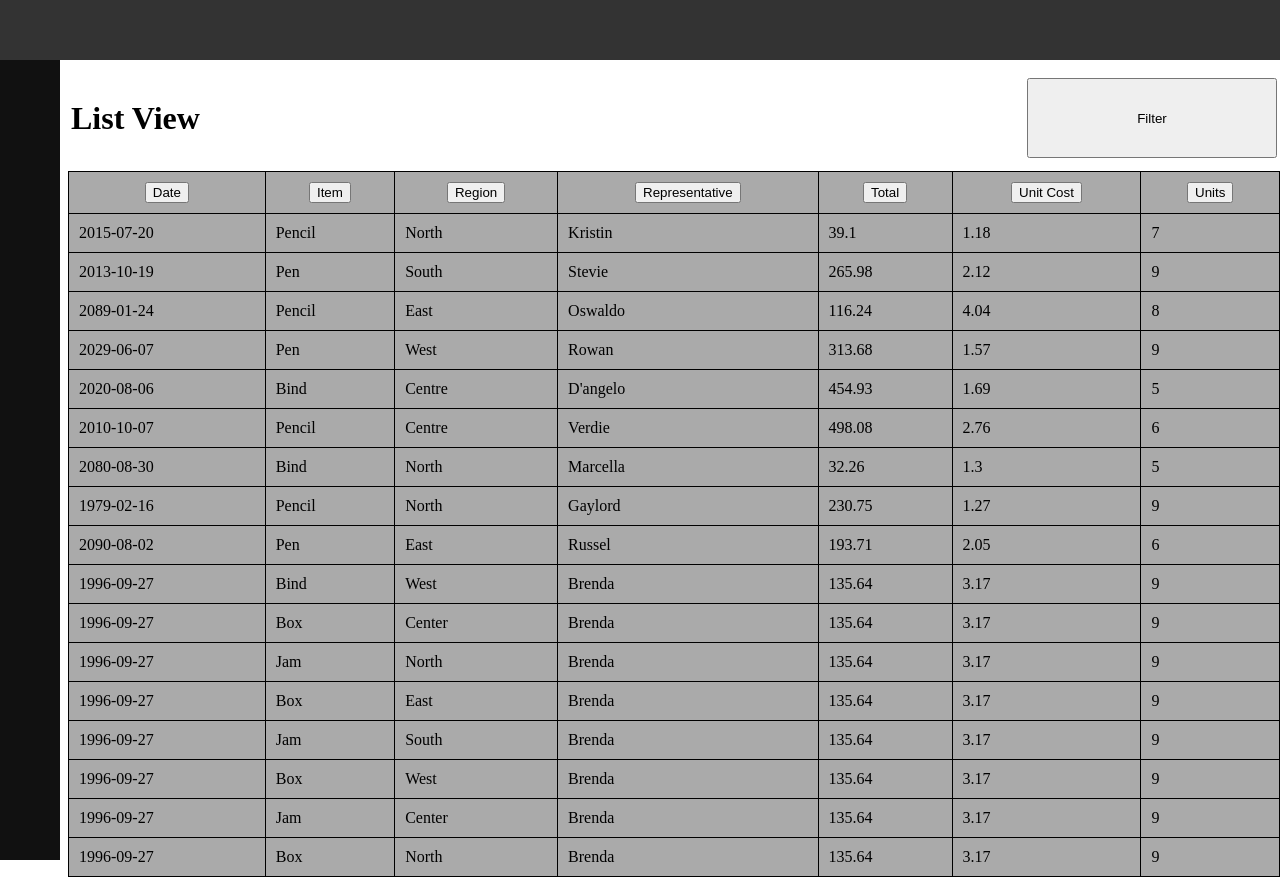
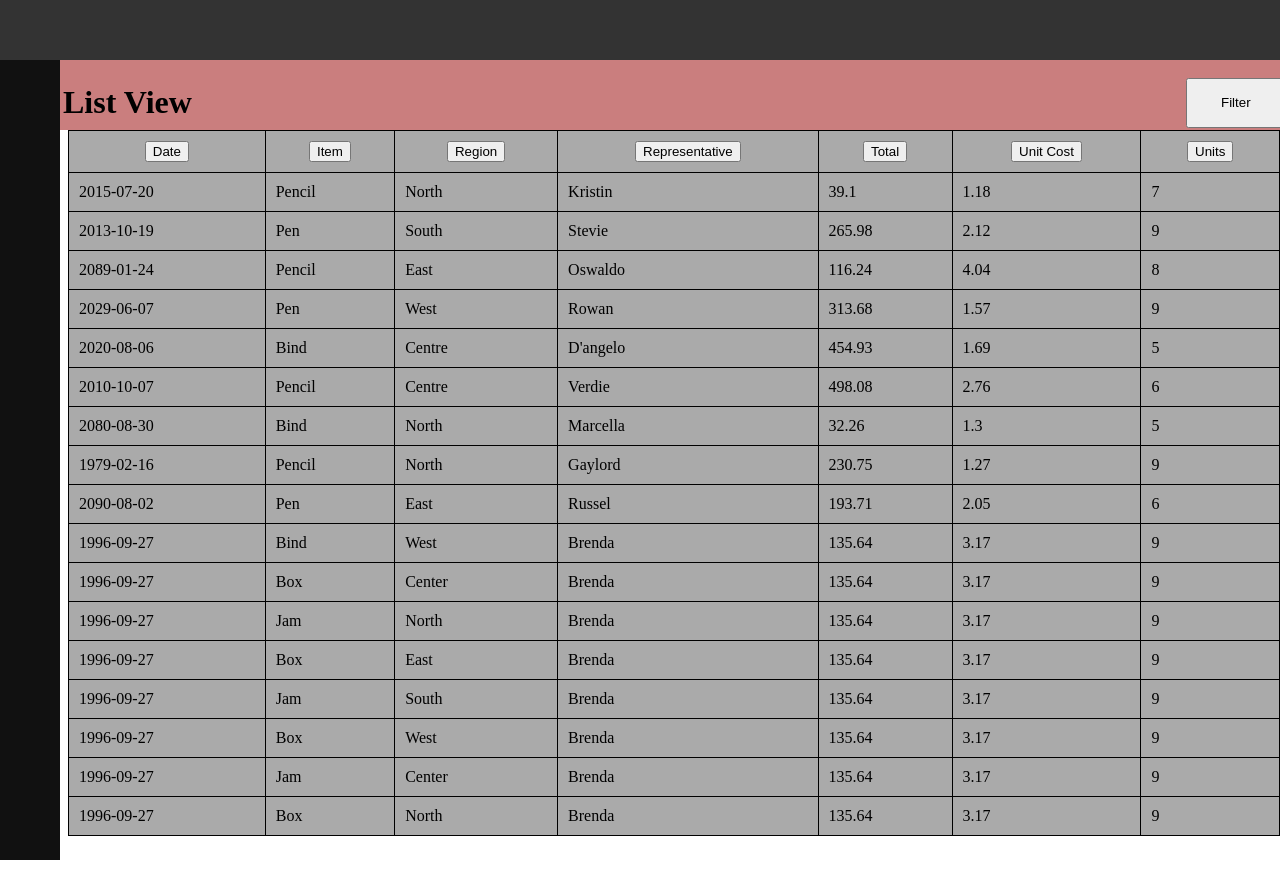
Before and after one commit to Padmabala/ReactJS_SinglePageLayout_SortFilterData_Features, a React app: page / in a window 1280 px wide. After the commit the page ends 836 px from the top, so only its background shows below. Built offline with nearby package versions, Linux system fonts and the light colour scheme.

Commit message:
fixed title section

```diff
--- a/src/Components/app.js
+++ b/src/Components/app.js
@@ -164,7 +164,7 @@ const App = () => {
         }
     }
     return (
-        <div className="row">
+        <div>
             <div className="filterSection">
                 <table>
                     <tbody>
@@ -181,7 +181,7 @@ const App = () => {
             </div>
 
 
-            <div>
+            <div className="row">
                 <div className="left" style={viewPortStyle}>
                     <table className="listTable listViewStyle">
                         <thead>
--- a/stylesheet.css
+++ b/stylesheet.css
@@ -27,6 +27,7 @@ table{
   padding: 10px;
 }
 
+
 .navbar {
   height: 100%;
   width: 60px;
@@ -37,15 +38,22 @@ table{
   overflow-x: hidden;
   padding-top: 20px;
 }
+
 .filterSection{
-  margin-top: 75px;
-  width:100%;
+  position: fixed;
+
+  top: 0;
+  width: 96%;
+  margin-top: 60px;
+  margin-left:60px;
+  height:70px;
+  background-color: rgb(202, 126, 126);
 }
 
 .filterButton{
   float:right;
-  width:250px;
-  height:80px;
+  width:100px;
+  height:50px;
 
 }
 
@@ -63,7 +71,7 @@ table{
 
 
 .row{
-  margin-top: 60px;
+  margin-top: 120px;
   margin-left: 68px;
 
 }
```
